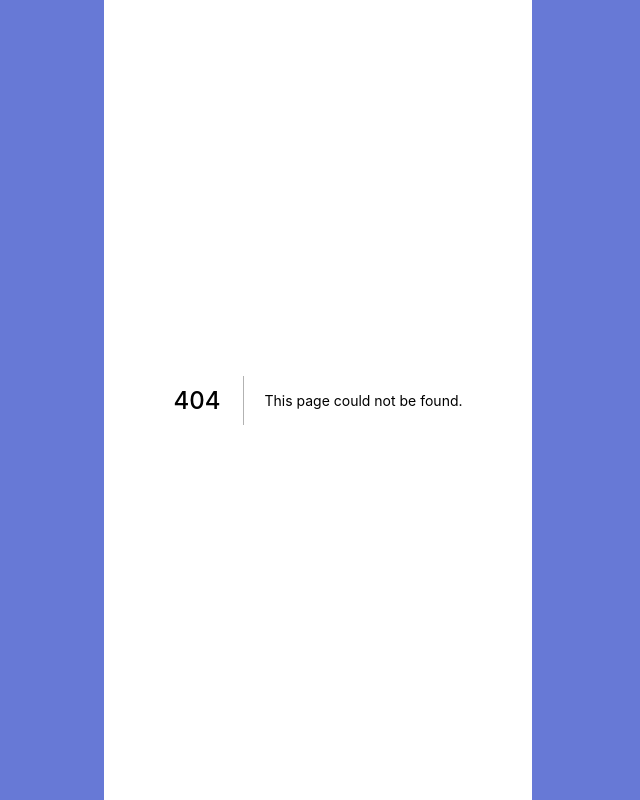
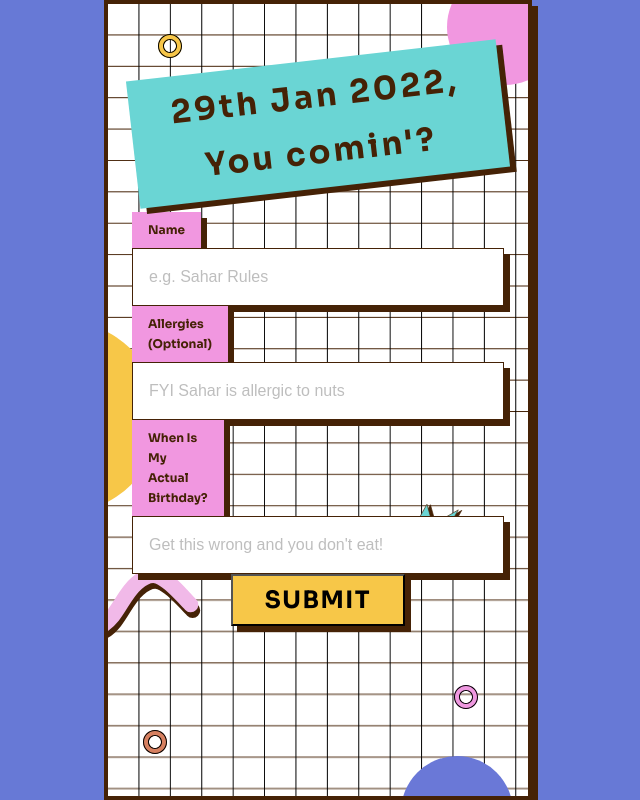
Before and after one commit to jaygal0/dirty-thirty, a Next.js app: page /form in a window 1280 px wide. Before the commit this address had no page. Shown: the whole page, without its empty margins (322-962 px from the left). Built offline with nearby package versions, Linux system fonts and the light colour scheme.

Commit message:
sorting out the form

```diff
--- /dev/null
+++ b/components/Form.js
@@ -0,0 +1,39 @@
+import React from 'react'
+import style from './Form.module.css'
+
+const Form = () => {
+  return (
+    <form className={style.form} action="">
+      <label className={style.label} htmlFor="name">
+        Name
+      </label>
+      <input
+        className={style.input}
+        type="text"
+        id="name"
+        placeholder="e.g. Sahar Rules"
+      />
+      <label className={style.label} htmlFor="allergies">
+        Allergies (optional)
+      </label>
+      <input
+        className={style.input}
+        type="text"
+        id="allergies"
+        placeholder="FYI Sahar is allergic to nuts"
+      />
+      <label className={style.label} htmlFor="birthday">
+        When Is My Actual Birthday?
+      </label>
+      <input
+        className={style.input}
+        type="text"
+        id="birthday"
+        placeholder="Get this wrong and you don't eat!"
+      />
+      <input className={style.submit} type="submit" value="Submit"></input>
+    </form>
+  )
+}
+
+export default Form
--- /dev/null
+++ b/components/Form.module.css
@@ -0,0 +1,52 @@
+.form {
+  font-size: 1.6rem;
+  line-height: 2.4rem;
+  display: flex;
+  flex-direction: column;
+  padding: 0 2.4rem;
+  z-index: 2;
+  position: relative;
+}
+
+.label {
+  padding: 0.8rem 1.6rem;
+  color: var(--black);
+  background: var(--pink);
+  font-family: Sora;
+  font-style: normal;
+  font-weight: bold;
+  font-size: 1.2rem;
+  line-height: 2rem;
+  text-transform: capitalize;
+  max-width: min-content;
+  box-shadow: var(--box);
+}
+
+.input {
+  border: 1px var(--black) solid;
+  box-shadow: var(--box);
+  padding: 1.6rem;
+  font-size: 1.6rem;
+  line-height: 2.4rem;
+}
+
+.input::placeholder {
+  color: var(--grey);
+}
+
+.submit {
+  margin: 0 auto;
+  padding: 0.8rem 3.2rem;
+  font-size: 2.4rem;
+  line-height: 3.2rem;
+  text-transform: uppercase;
+  letter-spacing: 1.5px;
+  text-align: center;
+  font-family: 'Sora', sans-serif;
+  background: var(--yellow);
+  width: min-content;
+  font-weight: bold;
+  -moz-box-shadow: 6px 6px 0px 0px var(--black);
+  -webkit-box-shadow: 6px 6px 0px 0px var(--black);
+  box-shadow: 6px 6px 0px 0px var(--black);
+}
--- a/components/TextBox.js
+++ b/components/TextBox.js
@@ -1,8 +1,8 @@
 import React from 'react'
 import styles from './TextBox.module.css'
 
-const TextBox = ({ text }) => {
-  return <div className={styles.container}>{text}</div>
+const TextBox = ({ text, form }) => {
+  return <div className={form ? styles.form : styles.container}>{text}</div>
 }
 
 export default TextBox
--- a/components/TextBox.module.css
+++ b/components/TextBox.module.css
@@ -15,3 +15,22 @@
   z-index: 10;
   /* font-family: 'Covered By Your Grace', cursive; */
 }
+
+.form {
+  -moz-box-shadow: 6px 6px 0px 0px var(--black);
+  -webkit-box-shadow: 6px 6px 0px 0px var(--black);
+  box-shadow: 6px 6px 0px 0px var(--black);
+  background: var(--turquoise);
+  font-family: 'Sora', sans-serif;
+  font-size: 3.2rem;
+  line-height: 5.6rem;
+  font-weight: 700;
+  letter-spacing: 0.1em;
+  margin: 0 2.4rem;
+  margin-bottom: 2.4rem;
+  padding: 0.8rem;
+  text-align: center;
+  transform: rotate(-6.5deg);
+  z-index: 10;
+  position: relative;
+}
--- /dev/null
+++ b/pages/form.js
@@ -0,0 +1,62 @@
+import Head from 'next/head'
+import Image from 'next/image'
+import Button from '../components/Button'
+import Form from '../components/Form'
+import Heading from '../components/Heading'
+import Polaroid from '../components/Polaroid'
+import TextBox from '../components/TextBox'
+
+export default function Home() {
+  return (
+    <div>
+      <Head>
+        <title>Create Next App</title>
+        <meta name="description" content="Generated by create next app" />
+        <link rel="icon" href="/favicon.ico" />
+        <link rel="preconnect" href="https://fonts.googleapis.com" />
+        <link rel="preconnect" href="https://fonts.gstatic.com" crossOrigin />
+        <link
+          href="https://fonts.googleapis.com/css2?family=Covered+By+Your+Grace&family=Sora:wght@300;400;500;700&display=swap"
+          rel="stylesheet"
+        />
+        <link
+          rel="preload"
+          href="/fonts/Lazer84.ttf"
+          as="font"
+          crossOrigin=""
+        />
+      </Head>
+      <main>
+        <TextBox text="29th Jan 2022, You comin'?" form />
+        <Form />
+        <div className="shapes-absolute circle-pink">
+          <Image height={116} width={116} src="/circle-pink.svg" />
+        </div>
+        <div className="shapes-absolute circle-purple">
+          <Image height={112} width={112} src="/circle-purple.svg" />
+        </div>
+        <div className="shapes-absolute circle-yellow">
+          <Image height={192} width={192} src="/circle-yellow.svg" />
+        </div>
+        <div className="shapes-absolute crown-turquoise">
+          <Image height={51} width={60} src="/crown-turquoise.svg" />
+        </div>
+        <div className="shapes-absolute crown-yellow">
+          <Image height={26} width={30} src="/crown-yellow.svg" />
+        </div>
+        <div className="shapes-absolute ring-orange">
+          <Image height={24} width={24} src="/ring-orange.svg" />
+        </div>
+        <div className="shapes-absolute ring-pink">
+          <Image height={24} width={24} src="/ring-pink.svg" />
+        </div>
+        <div className="shapes-absolute ring-yellow">
+          <Image height={24} width={24} src="/ring-yellow.svg" />
+        </div>
+        <div className="shapes-absolute wiggle">
+          <Image height={163} width={170} src="/wiggle.svg" />
+        </div>
+      </main>
+    </div>
+  )
+}
--- a/styles/globals.css
+++ b/styles/globals.css
@@ -5,6 +5,7 @@
   --pink: #f197e0;
   --orange: #d78060;
   --black: #452206;
+  --grey: #bebebe;
   --box: 6px 6px 0px 0px var(--black);
 }
 
@@ -61,16 +62,6 @@ main {
   bottom: 7%;
 }
 
-@media only screen and (max-width: 360px) {
-  main {
-    padding-top: 12vh;
-  }
-
-  .flex {
-    margin-bottom: 5.6rem;
-  }
-}
-
 /* SHAPES */
 
 .shapes-absolute {
@@ -123,3 +114,13 @@ main {
   top: 63%;
   left: -74px;
 }
+
+@media only screen and (max-width: 360px) {
+  main {
+    padding-top: 12vh;
+  }
+
+  .flex {
+    margin-bottom: 5.6rem;
+  }
+}
```
